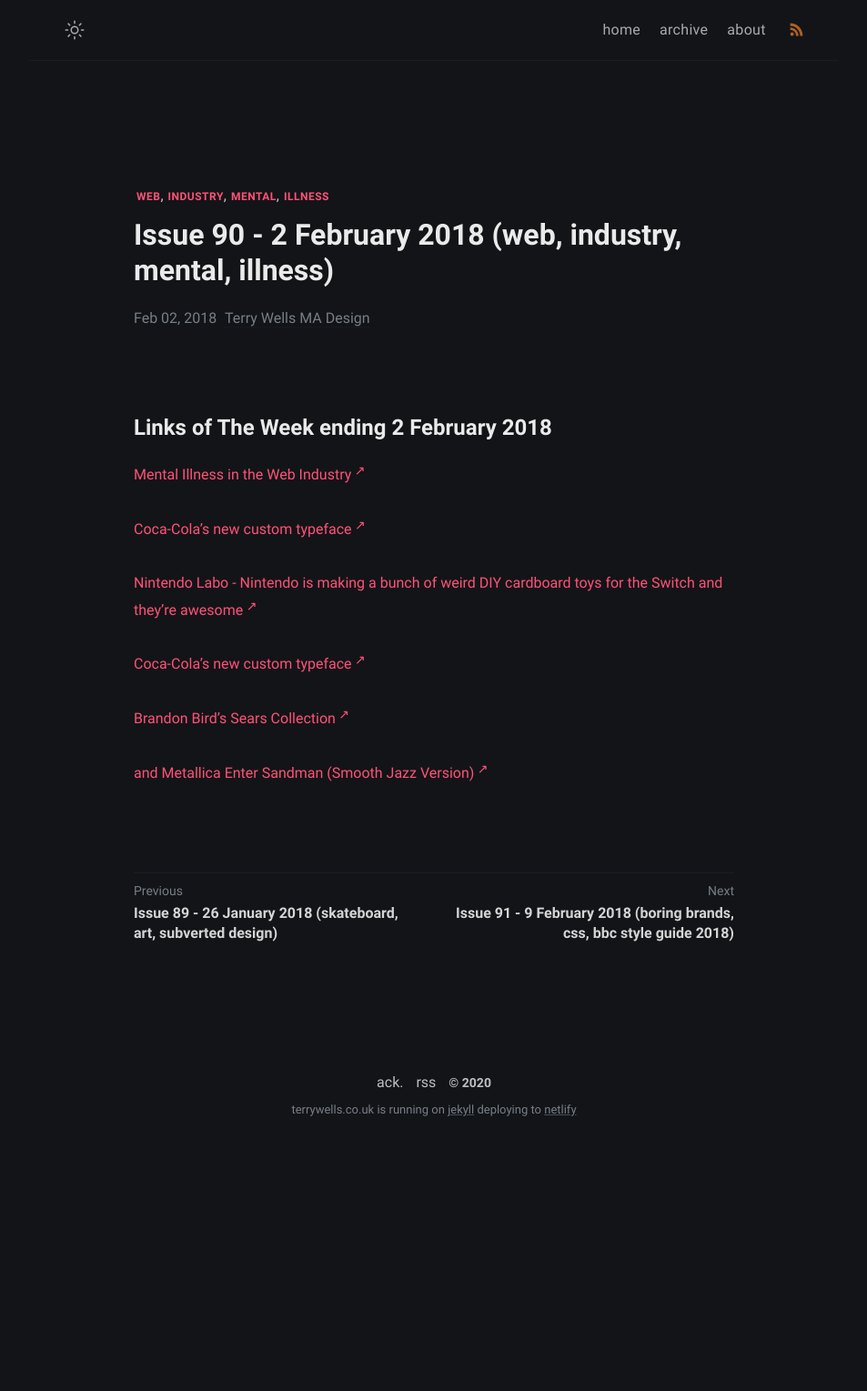
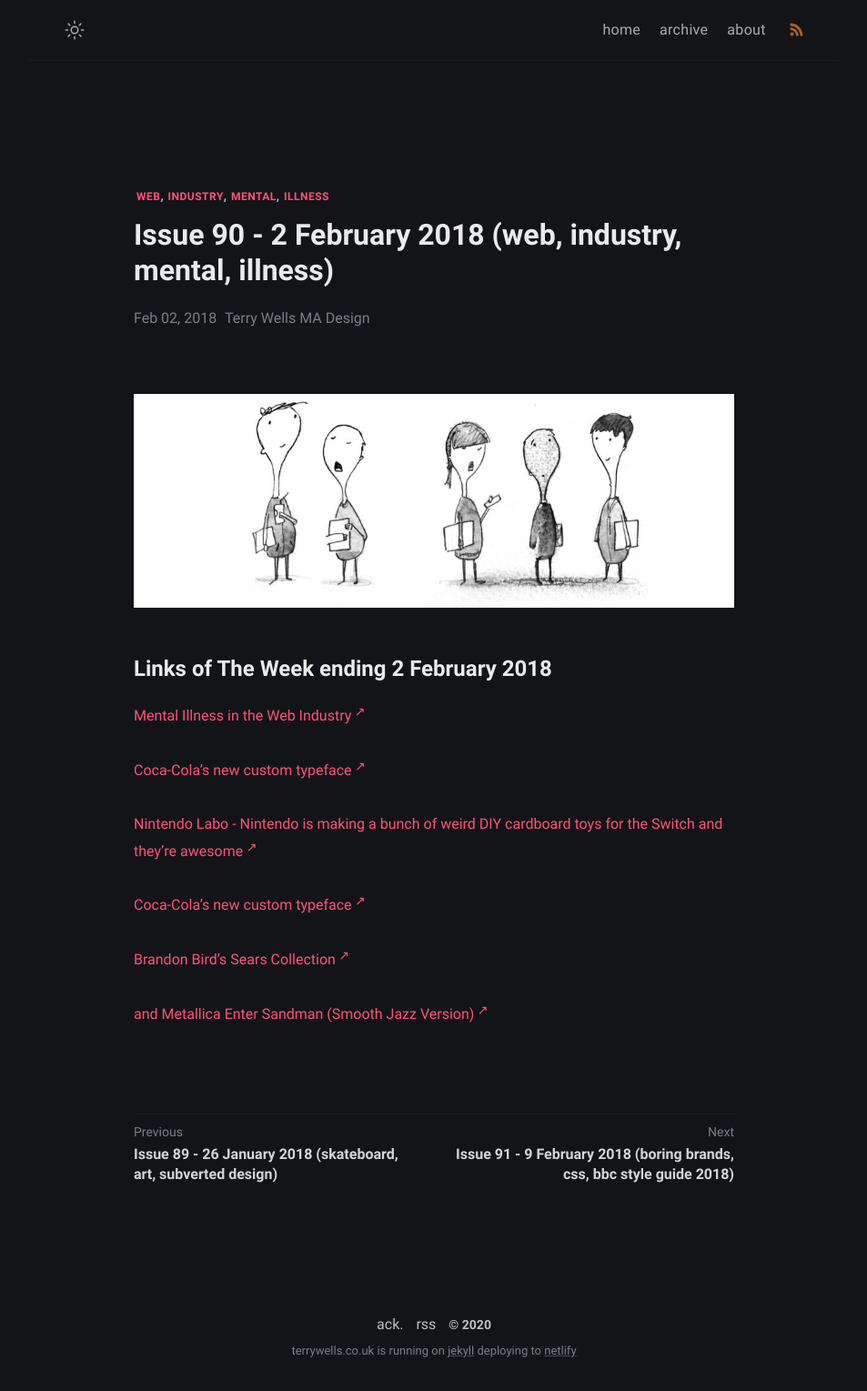
Before and after one commit to wristtattoo/jekyll-klise, a Jekyll site: the page built from _posts/2020-11-03-issue-90-2-february-2018-web-industry-mental-illness.md, in a window 1280 px wide. Shown: the whole page at 91% size, without its empty margins (163-1116 px from the left). Built offline with Jekyll 4.4.1, drawn with Linux system fonts in a browser that asks for light colours; a script that is not in the unit is left out; before the commit the page ends 1264 px from its top, so only the background shows below that.

Commit message:
Update Links of The Week “2020-11-03-issue-90-2-february-2018-web-industry-mental-illness”

```diff
--- a/_posts/2020-11-03-issue-90-2-february-2018-web-industry-mental-illness.md
+++ b/_posts/2020-11-03-issue-90-2-february-2018-web-industry-mental-illness.md
@@ -4,6 +4,8 @@ title: Issue 90 - 2 February 2018 (web, industry, mental, illness)
 tags: web industry mental illness
 date: 2018-02-02T13:15:48.960Z
 ---
+![Mental Illness in the Web Industry](/assets/uploads/issue-90.jpg "Mental Illness in the Web Industry")
+
 # Links of The Week ending 2 February 2018
 
 <a href="http://alistapart.com/article/mental-illness-in-the-web-industry" target="_blank">Mental Illness in the Web Industry</a>
```
Also changed, not shown: assets/uploads/issue-90.jpg (added).
